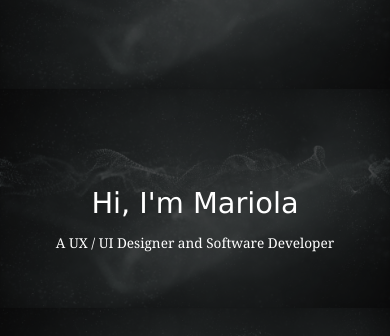
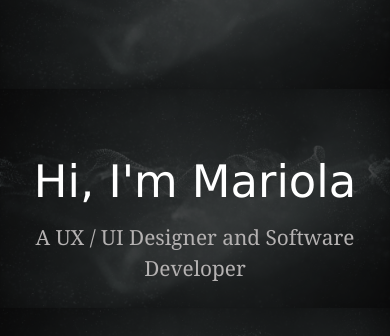
Before and after one commit to MariolaH/Design-Portfolio, a Next.js app: page / in a window 390 px wide. Shown: the top 336 px of the page. Built offline with nearby package versions, Linux system fonts and the light colour scheme.

Commit message:
mobile updates

```diff
--- a/src/app/styles/global.css
+++ b/src/app/styles/global.css
@@ -57,8 +57,8 @@ ul {
 }
 
 .fixed-content p {
-  font-size: 1.75rem;
-  color: #fff;
+  font-size: 1.55rem;
+  color: #b5b2b2;
   padding-top: 10px;
 }
 
@@ -164,7 +164,6 @@ header p {
 
   .display-4 {
     font-size: 2rem; /* Adjust the font size for smaller screens */
-    color: #000;
 
   }
 
@@ -215,14 +214,14 @@ header p {
 
 
   .fixed-content h1 {
-    font-size: 1.8rem;
-    color: #fff;
+    font-size: 2.8rem;
+
   }
 
   .fixed-content p {
     padding-top: 5px;
-    font-size: 0.85rem;
-    color: #fff;
+    font-size: 1.3rem;
+    color: #b5b2b2;
   }
 }
 
```
